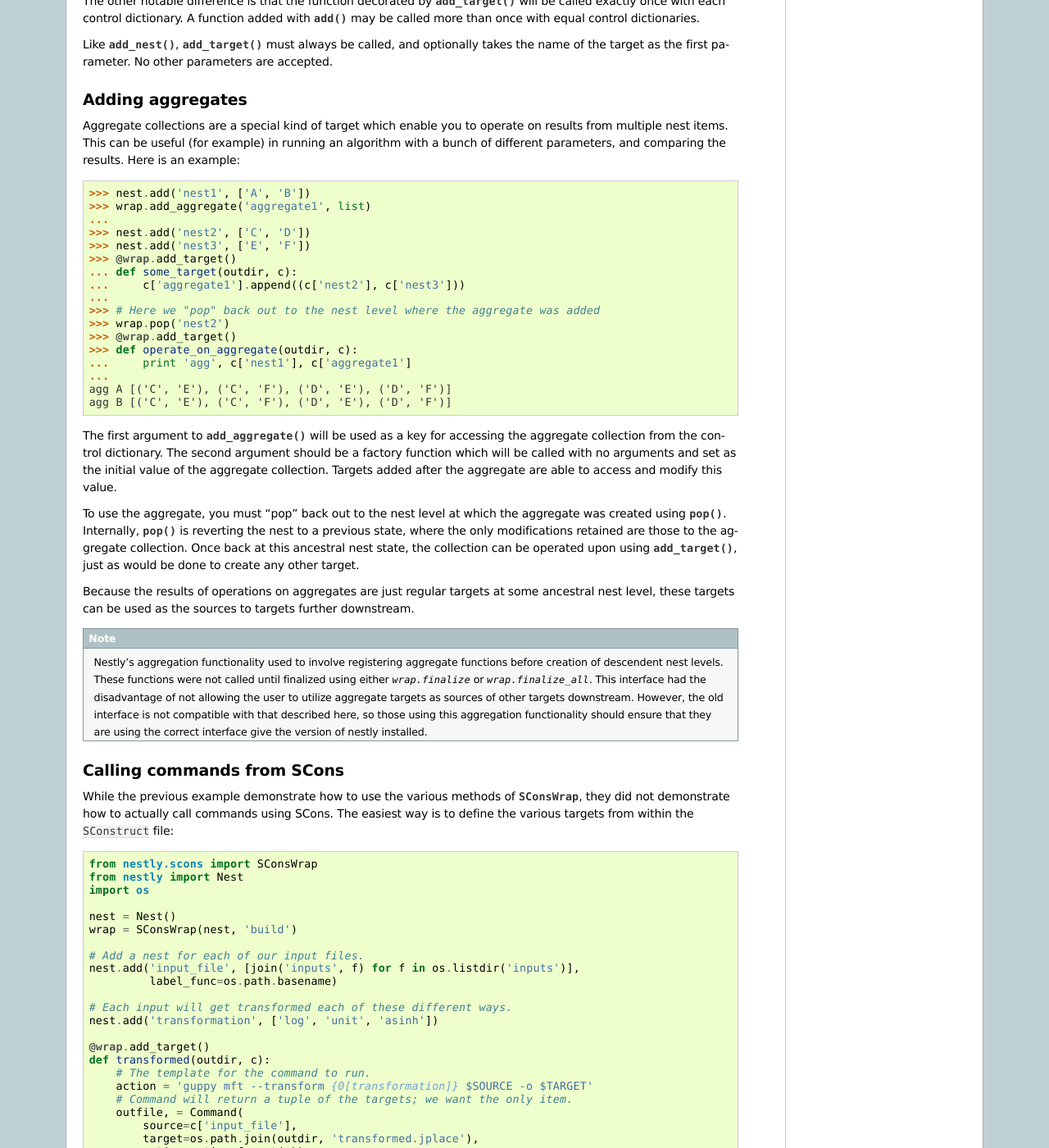
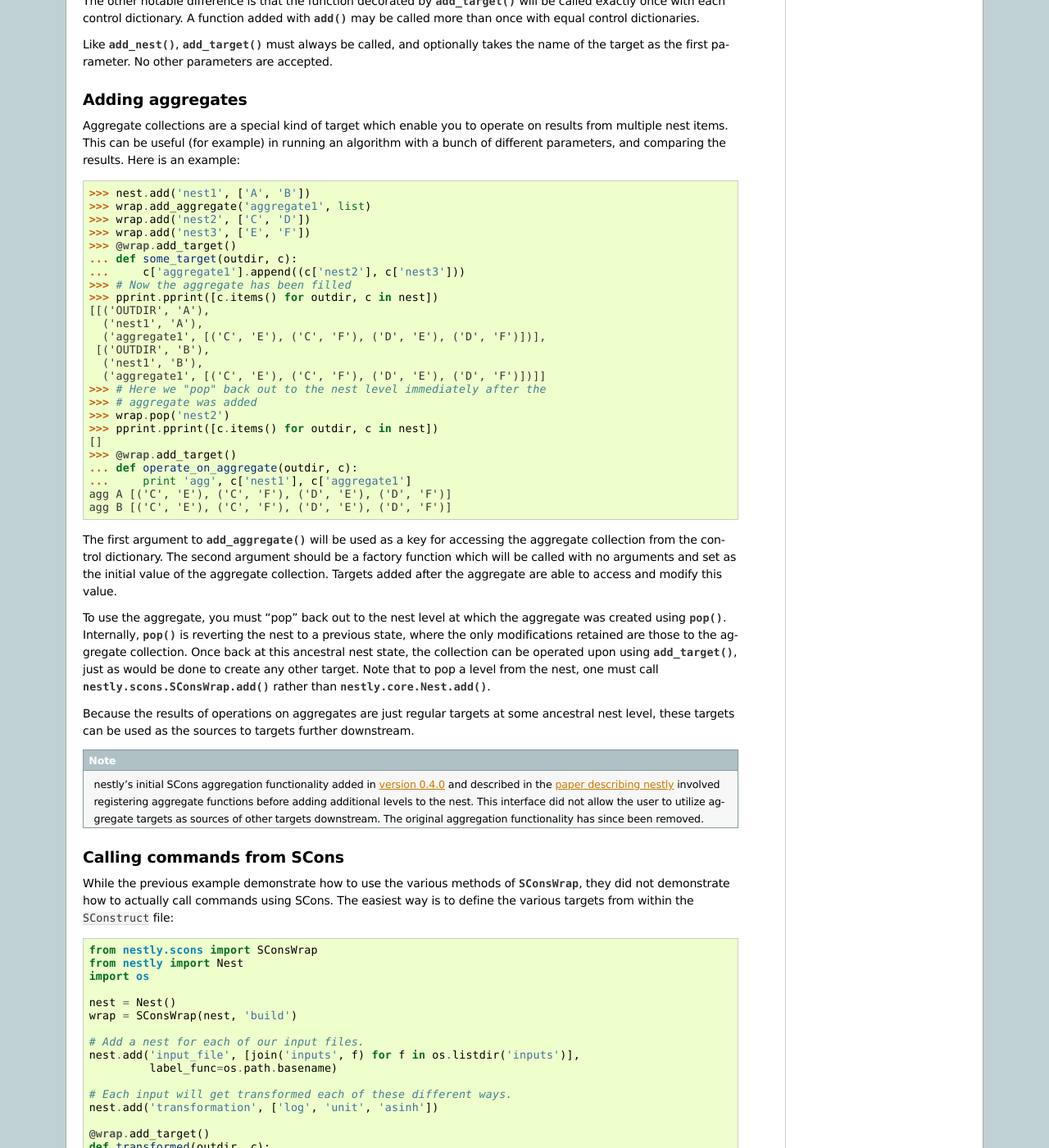
Before and after one commit to fhcrc/nestly, a Sphinx documentation site: the page built from docs/scons.rst, in a window 1280 px wide and 1400 px high, scrolled down 2219 px. Shown: the whole window at 82% size. Built offline with Sphinx 7.4.7, drawn with Linux system fonts in a browser that asks for light colours; some of the changed text lies outside the part shown.

Commit message:
Edits to SCons integration documentation.

```diff
--- a/docs/conf.py
+++ b/docs/conf.py
@@ -25,7 +25,8 @@
 
 # Add any Sphinx extension module names here, as strings. They can be extensions
 # coming with Sphinx (named 'sphinx.ext.*') or your custom ones.
-extensions = ['sphinx.ext.autodoc', 'sphinx.ext.todo', 'sphinx.ext.viewcode']
+extensions = ['sphinx.ext.autodoc', 'sphinx.ext.todo', 'sphinx.ext.viewcode',
+              'sphinx.ext.doctest']
 
 # Add any paths that contain templates here, relative to this directory.
 templates_path = ['_templates']
--- a/docs/scons.rst
+++ b/docs/scons.rst
@@ -81,15 +81,25 @@
 Adding a target is very much like adding a nest in that it will add a key to
 the control dictionary, except that it will not add any branching to a nest.
 For example, successive calls to :meth:`Nest.add() <nestly.core.Nest.add>`
-produces results like the following::
+produces results like the following
+
+.. testsetup:: n1,n2,n3,n4
+
+    import pprint
+    from nestly import Nest
+    from nestly.scons import SConsWrap
+    nest = Nest()
+    wrap = SConsWrap(nest)
+
+.. doctest:: n1
 
     >>> nest.add('nest1', ['A', 'B'])
     >>> nest.add('nest2', ['C', 'D'])
     >>> pprint.pprint([c.items() for outdir, c in nest])
-    [[('nest1', 'A'), ('nest2', 'C')],
-     [('nest1', 'A'), ('nest2', 'D')],
-     [('nest1', 'B'), ('nest2', 'C')],
-     [('nest1', 'B'), ('nest2', 'D')]]
+    [[('OUTDIR', 'A/C'), ('nest1', 'A'), ('nest2', 'C')],
+     [('OUTDIR', 'A/D'), ('nest1', 'A'), ('nest2', 'D')],
+     [('OUTDIR', 'B/C'), ('nest1', 'B'), ('nest2', 'C')],
+     [('OUTDIR', 'B/D'), ('nest1', 'B'), ('nest2', 'D')]]
 
 A crude illustration of how ``nest1`` and ``nest2`` relate::
 
@@ -110,8 +122,8 @@
     ...     return 't-{0[nest1]}'.format(c)
     ...
     >>> pprint.pprint([c.items() for outdir, c in nest])
-    [[('nest1', 'A'), ('target1', 't-A')],
-     [('nest1', 'B'), ('target1', 't-B')]]
+    [[('OUTDIR', 'A'), ('nest1', 'A'), ('target1', 't-A')],
+     [('OUTDIR', 'B'), ('nest1', 'B'), ('target1', 't-B')]]
 
 And a similar illustration of how ``nest1`` and ``target1`` relate::
 
@@ -133,8 +147,8 @@
     ...     return ['t-{0[nest1]}'.format(c)]
     ...
     >>> pprint.pprint([c.items() for outdir, c in nest])
-    [[('nest1', 'A'), ('target1', 't-A')],
-     [('nest1', 'B'), ('target1', 't-B')]]
+    [[('OUTDIR', 'A/t-A'), ('nest1', 'A'), ('target1', 't-A')],
+     [('OUTDIR', 'B/t-B'), ('nest1', 'B'), ('target1', 't-B')]]
 
 Astute readers might have noticed the key difference between the two: functions
 decorated with :meth:`~SConsWrap.add_target` have an additional parameter,
@@ -156,23 +170,33 @@
 Aggregate collections are a special kind of target which enable you to operate
 on results from multiple nest items. This can be useful (for example) in running
 an algorithm with a bunch of different parameters, and comparing the results.
-Here is an example::
+Here is an example:
+
+.. doctest:: n4
 
     >>> nest.add('nest1', ['A', 'B'])
     >>> wrap.add_aggregate('aggregate1', list)
-    ...
-    >>> nest.add('nest2', ['C', 'D'])
-    >>> nest.add('nest3', ['E', 'F'])
+    >>> wrap.add('nest2', ['C', 'D'])
+    >>> wrap.add('nest3', ['E', 'F'])
     >>> @wrap.add_target()
     ... def some_target(outdir, c):
     ...     c['aggregate1'].append((c['nest2'], c['nest3']))
-    ...
-    >>> # Here we "pop" back out to the nest level where the aggregate was added
+    >>> # Now the aggregate has been filled
+    >>> pprint.pprint([c.items() for outdir, c in nest])
+    [[('OUTDIR', 'A'),
+      ('nest1', 'A'),
+      ('aggregate1', [('C', 'E'), ('C', 'F'), ('D', 'E'), ('D', 'F')])],
+     [('OUTDIR', 'B'),
+      ('nest1', 'B'),
+      ('aggregate1', [('C', 'E'), ('C', 'F'), ('D', 'E'), ('D', 'F')])]]
+    >>> # Here we "pop" back out to the nest level immediately after the
+    >>> # aggregate was added
     >>> wrap.pop('nest2')
+    >>> pprint.pprint([c.items() for outdir, c in nest])
+    []
     >>> @wrap.add_target()
-    >>> def operate_on_aggregate(outdir, c):
+    ... def operate_on_aggregate(outdir, c):
     ...     print 'agg', c['nest1'], c['aggregate1']
-    ...
     agg A [('C', 'E'), ('C', 'F'), ('D', 'E'), ('D', 'F')]
     agg B [('C', 'E'), ('C', 'F'), ('D', 'E'), ('D', 'F')]
 
@@ -188,6 +212,7 @@
 only modifications retained are those to the aggregate collection. Once back
 at this ancestral nest state, the collection can be operated upon using
 :meth:`~SConsWrap.add_target`, just as would be done to create any other target.
+Note that to pop a level from the nest, one must call :meth:`nestly.scons.SConsWrap.add` rather than :meth:`nestly.core.Nest.add`.
 
 Because the results of operations on aggregates are just regular targets at
 some ancestral nest level, these targets can be used as the sources to targets
@@ -195,14 +220,9 @@
 
 .. note ::
 
-  Nestly's aggregation functionality used to involve registering aggregate
-  functions before creation of descendent nest levels. These functions were not
-  called until finalized using either `wrap.finalize` or `wrap.finalize_all`.
-  This interface had the disadvantage of not allowing the user to utilize
-  aggregate targets as sources of other targets downstream. However, the old
-  interface is not compatible with that described here, so those using this
-  aggregation functionality should ensure that they are using the correct
-  interface give the version of nestly installed.
+  nestly's initial SCons aggregation functionality added in `version 0.4.0 <https://github.com/fhcrc/nestly/tree/0.4.0>`_ and described in the `paper describing nestly <http://dx.doi.org/doi:10.1093/bioinformatics/bts696>`_ involved registering aggregate functions before adding additional levels to the nest.
+  This interface did not allow the user to utilize aggregate targets as sources of other targets downstream.
+  The original aggregation functionality has since been removed.
 
 Calling commands from SCons
 ===========================
```
Also changed, not shown: other parts of docs/scons.rst (+6 -2 lines).
